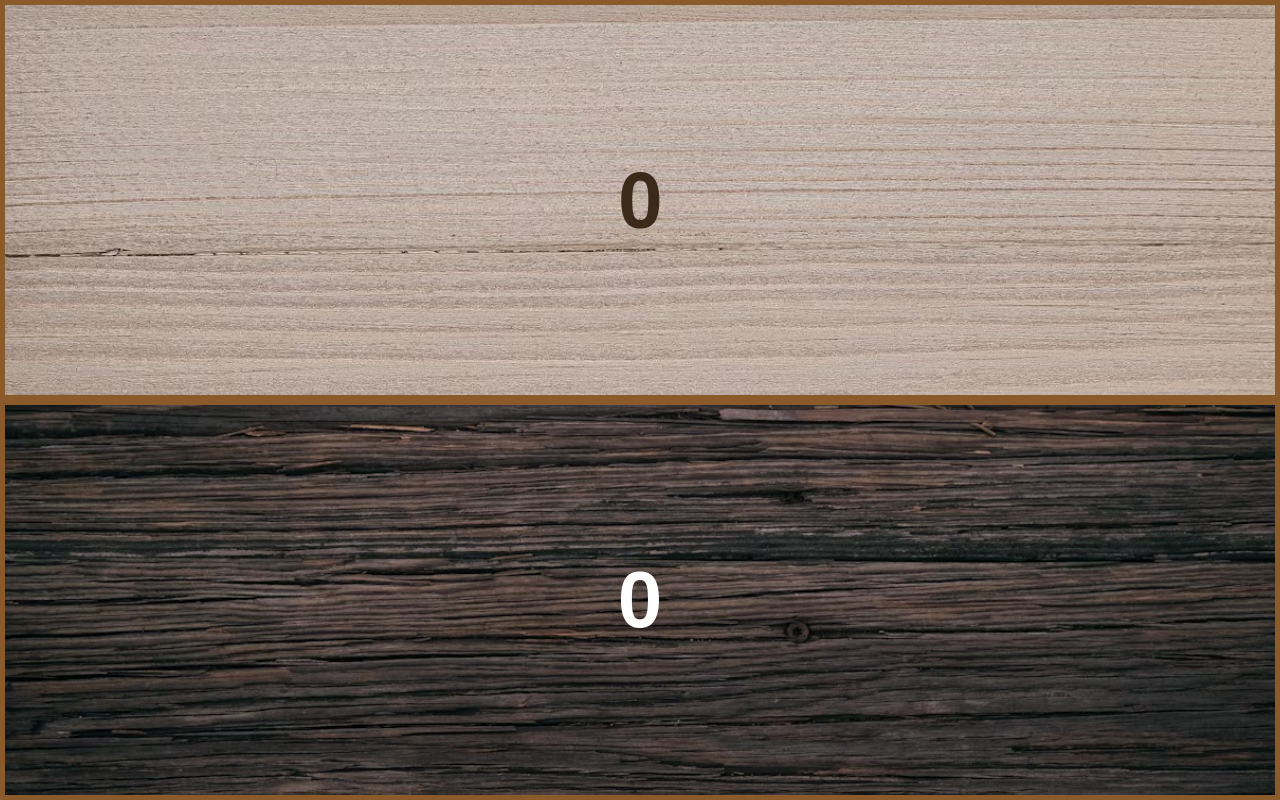
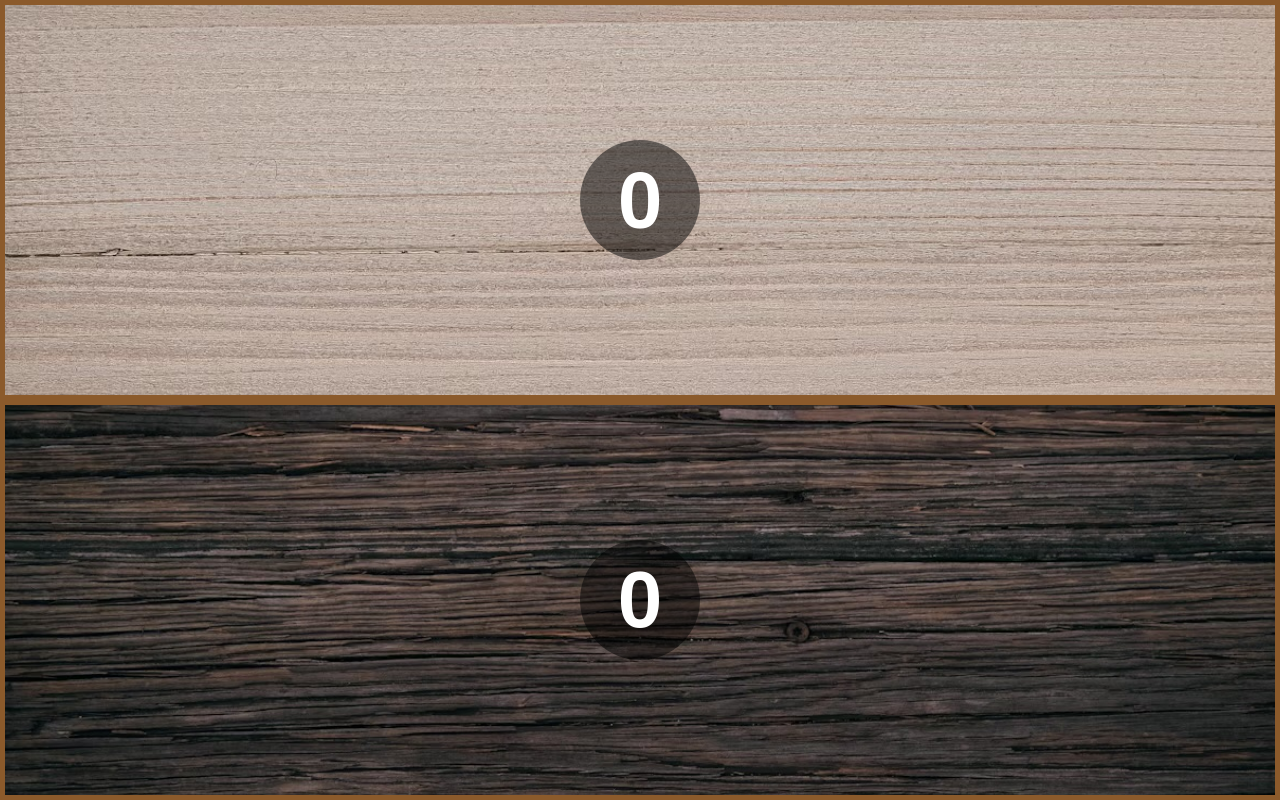
Before and after one commit to ccox0719/crok, a plain HTML site: page index.html in a window 1280 px wide. Drawn offline with Linux system fonts and the light colour scheme.

Commit message:
Update index.html

```diff
--- a/index.html
+++ b/index.html
@@ -1,11 +1,11 @@
 <!DOCTYPE html>
 <html lang="en">
 <head>
+    <meta charset="UTF-8">
+    <meta name="viewport" content="width=device-width, initial-scale=1, viewport-fit=cover">
     <meta name="apple-mobile-web-app-capable" content="yes">
-<meta name="apple-mobile-web-app-status-bar-style" content="black-translucent">
-<meta name="viewport" content="width=device-width, initial-scale=1, viewport-fit=cover">
-    <meta charset="UTF-8">
-    <meta name="viewport" content="width=device-width, initial-scale=1.0">
+    <meta name="apple-mobile-web-app-status-bar-style" content="black-translucent">
+    <link rel="manifest" href="manifest.json">
     <title>Crokinole Scoring</title>
     <link rel="stylesheet" href="styles.css">
 </head>
@@ -13,10 +13,10 @@
 
     <div class="zone-container">
         <div class="zone add-top" id="addTop">
-            <div id="score1-display" class="upside-down">0</div>
+            <div id="score1-display" class="score-display upside-down">0</div>
         </div>
         <div class="zone add-bottom" id="addBottom">
-            <div id="score2-display">0</div>
+            <div id="score2-display" class="score-display">0</div>
         </div>
         <div class="subtract-top-right" id="subtractTopRight"></div>
         <div class="subtract-bottom-left" id="subtractBottomLeft"></div>
```
